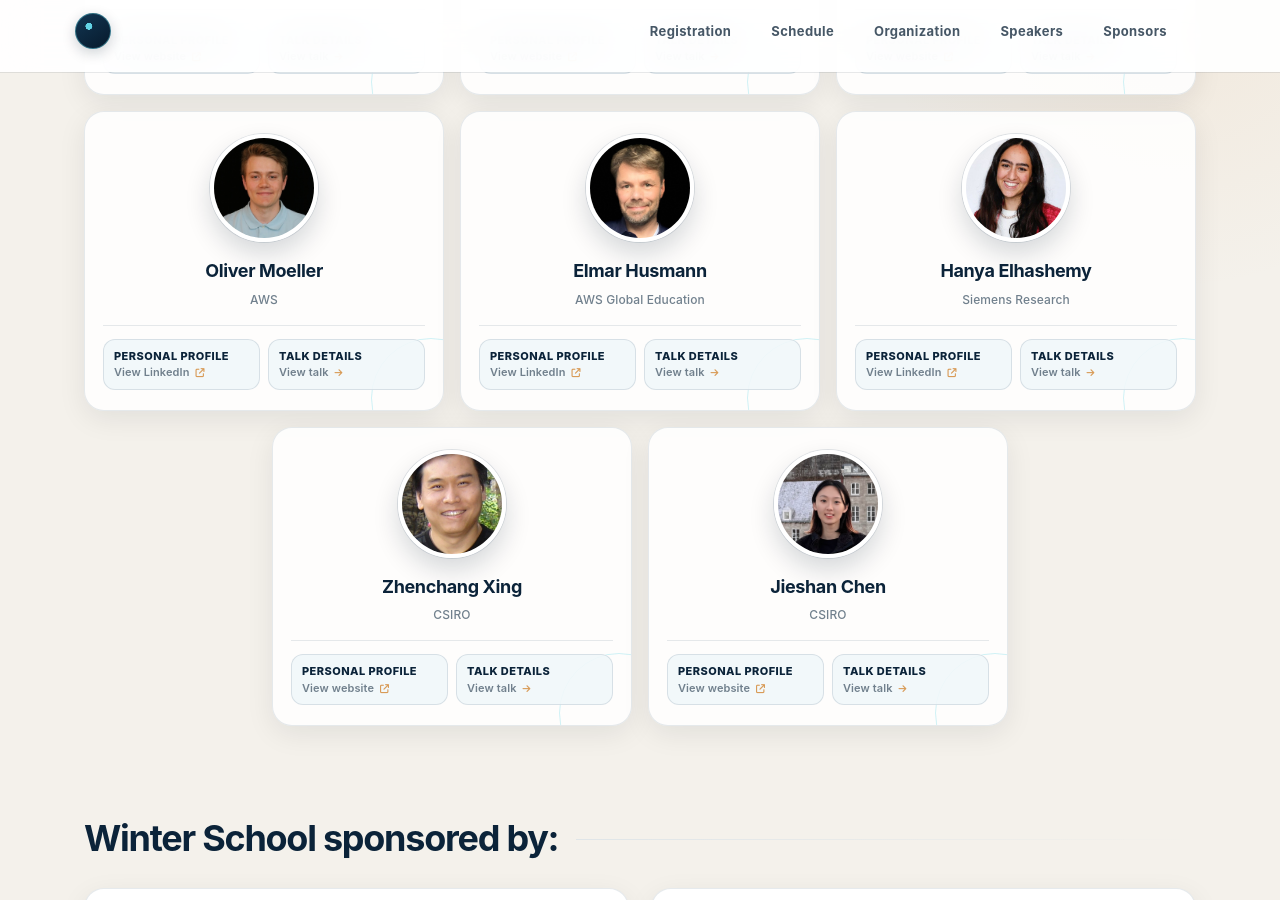
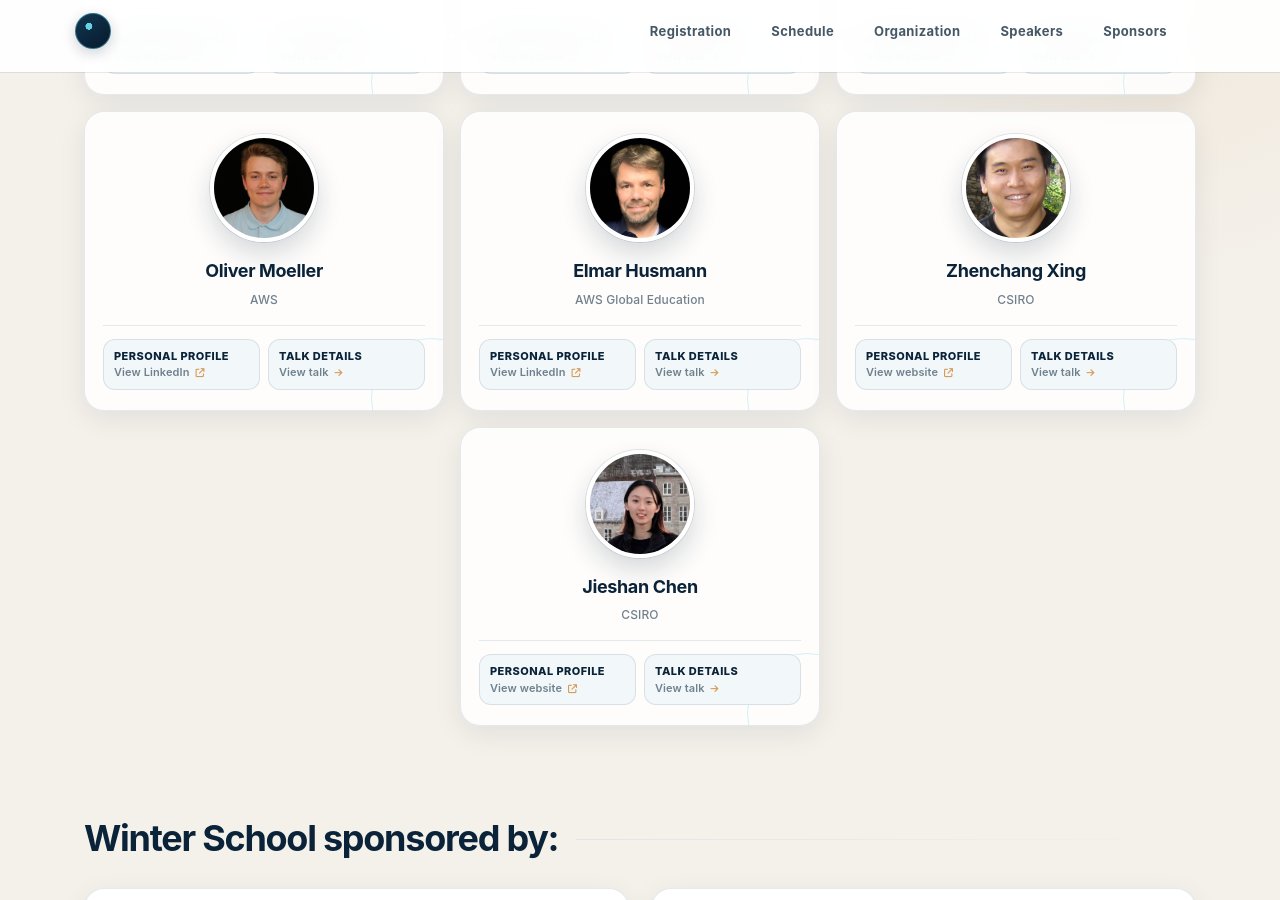
Before and after one commit to LLMSoftwareDev/LLMSoftwareDev.github.io, a Jekyll site: the page built from _pages/home_2026.md, in a window 1280 px wide and 900 px high, scrolled down 4268 px. Built offline with Jekyll 4.4.1, drawn with Linux system fonts in a browser that asks for light colours; nearby versions of some CDN libraries.

Commit message:
Remove Hanya from speakers

```diff
--- a/_pages/home_2026.md
+++ b/_pages/home_2026.md
@@ -313,25 +313,6 @@ This winter school focuses on LLM-based software development, combining lectures
     </article>
     <article class="people-card speaker-profile-card">
       <div class="speaker-profile-content">
-        <img class="people-pic" src="{{ "img/people/hanya.jpg" | prepend:site.baseurl }}" alt="Hanya Elhashemy">
-        <div class="people-name">
-          <span class="people-name-label">Hanya Elhashemy</span>
-          <h6>Siemens Research</h6>
-        </div>
-        <div class="speaker-profile-fields" aria-label="Hanya Elhashemy profile links">
-          <a class="speaker-profile-field" target="_blank" rel="noopener" href="https://www.linkedin.com/in/hanya-elhashemy/">
-            <span class="speaker-profile-field-label">Personal Profile</span>
-            <span class="speaker-profile-field-action">View LinkedIn <i class="fa fa-arrow-up-right-from-square" aria-hidden="true"></i></span>
-          </a>
-          <button class="speaker-profile-field" type="button" data-speaker-dialog-open="hanya-talk-dialog" aria-haspopup="dialog" aria-controls="hanya-talk-dialog">
-            <span class="speaker-profile-field-label">Talk Details</span>
-            <span class="speaker-profile-field-action">View talk <i class="fa fa-arrow-right" aria-hidden="true"></i></span>
-          </button>
-        </div>
-      </div>
-    </article>
-    <article class="people-card speaker-profile-card">
-      <div class="speaker-profile-content">
         <img class="people-pic" src="{{ "img/people/zhenchang.jpg" | prepend:site.baseurl }}" alt="Zhenchang Xing">
         <div class="people-name">
           <span class="people-name-label">Zhenchang Xing</span>
@@ -390,29 +371,6 @@ This winter school focuses on LLM-based software development, combining lectures
     <section class="speaker-dialog-section">
       <h3>Bio</h3>
       <p>Andrea Stocco is an Assistant Professor at the Technical University of Munich (TUM) and Head of the Automated Software Testing field of competence at fortiss. His research focuses on automated software testing, with particular emphasis on testing AI-enabled systems, including deep learning models, autonomous driving systems, and LLM-based software. His work investigates techniques for systematic test generation, search-based testing, and the validation of AI systems across simulation and real-world environments. His research has been published at major software engineering venues including ICSE, FSE, ASE, and in journals such as IEEE TSE and ACM TOSEM.</p>
-    </section>
-  </div>
-</dialog>
-
-<dialog class="speaker-dialog" id="hanya-talk-dialog" aria-labelledby="hanya-talk-title">
-  <div class="speaker-dialog-content">
-    <form method="dialog">
-      <button class="speaker-dialog-close" type="submit" aria-label="Close talk details">
-        <i class="fa fa-xmark" aria-hidden="true"></i>
-      </button>
-    </form>
-    <p class="speaker-dialog-eyebrow">Talk by Hanya Elhashemy</p>
-    <section class="speaker-dialog-section speaker-dialog-title-section">
-      <h3>Title</h3>
-      <h2 id="hanya-talk-title">Empirical Insights into AI-Powered Software Engineering in Practice</h2>
-    </section>
-    <section class="speaker-dialog-section">
-      <h3>Abstract</h3>
-      <p>The integration of AI assistants into the software development lifecycle has moved rapidly from experimental novelty to an industry standard. However, beyond the initial hype of "instant productivity," what does the data actually show about the long-term impact on engineering teams? In this session, we move past the marketing promises to explore empirical evidence gathered from real-world software projects. We will analyze how AI-powered tools ranging from code generation and automated testing to documentation and architectural design are fundamentally shifting the developer experience.</p>
-    </section>
-    <section class="speaker-dialog-section">
-      <h3>Bio</h3>
-      <p>Hanya is a Senior AI Expert at Siemens Research, where she leads the GenAI transformation of industrial software. Her work centers on the intersection of AI and software engineering. She drives impactful GenAI projects across Siemens Business Units and co-leads Siemens' GenAI4SWE community. Additionally, she actively collaborates on research with university partners and ensure transferring research findings to businesses. Previously a researcher at MIT, Hanya brings a robust background in AI and Software Engineering from prominent companies like BMW, Zeiss, and Infineon. She is a key figure in shaping industrial AI.</p>
     </section>
   </div>
 </dialog>
```
Also changed, not shown: 2026/img/people/hanya.jpg (deleted).
